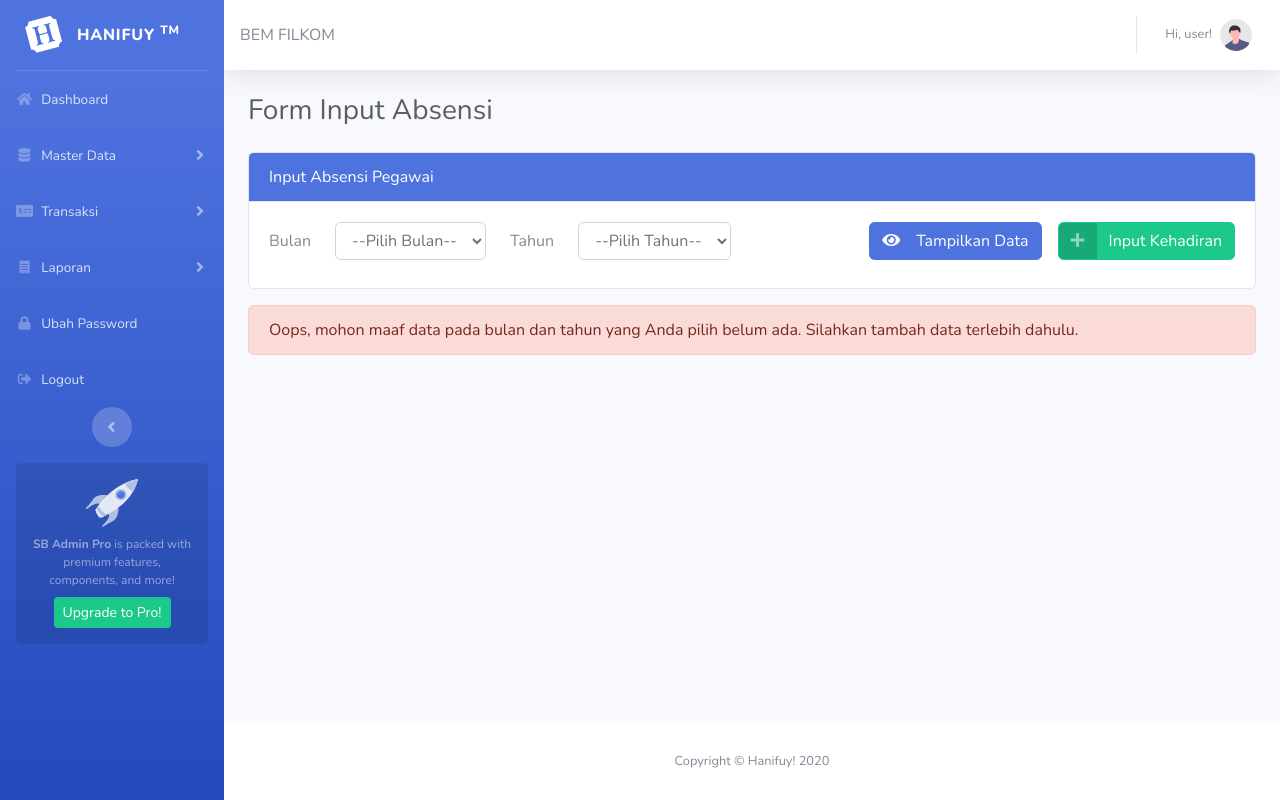
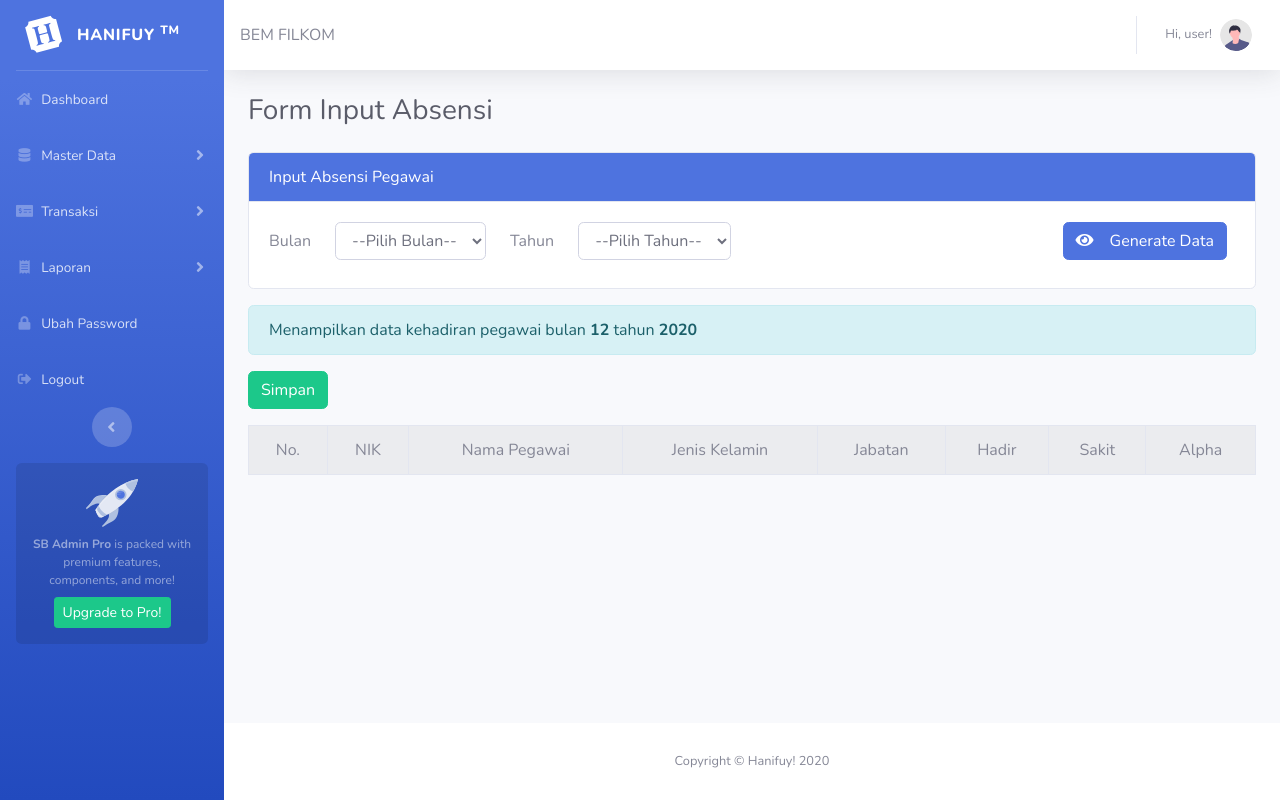
Before and after one commit to hanifaputri/financious-web-app, a CodeIgniter app: page /penggajian/index.php/admin/dataabsensi/inputAbsensi in a window 1280 px wide. Run offline with CodeIgniter, Linux system fonts and the light colour scheme; tables that the repository leaves empty or names only in its code hold one stand-in row (values such as "Sample post"); data that the repository does not hold is empty.

Commit message:
commit on 'master'

```diff
--- a/application/controllers/admin/DataAbsensi.php
+++ b/application/controllers/admin/DataAbsensi.php
@@ -17,6 +17,7 @@
             $bulantahun = $bulan.$tahun;
         }
 
+        // Tampilkan data selain yang sudah diinput
         $data['absensi'] = $this->db->query("
             SELECT data_kehadiran.*,
             data_pegawai.nama_pegawai,
@@ -40,6 +41,31 @@
     {
         $data['title'] = "Form Input Absensi";
 
+        // Filter Absensi
+        if (isset($_GET['bulan']) && isset($_GET['tahun'])){
+            $bulan = $_GET['bulan'];
+            $tahun = $_GET['tahun'];
+            $bulantahun = $bulan.$tahun;
+        } else {
+            $bulan = date('m');
+            $tahun = date('Y');
+            $bulantahun = $bulan.$tahun;
+        }
+
+        $data['input_absensi'] = $this->db->query("
+        SELECT data_pegawai.*,
+        data_jabatan.nama_jabatan
+        FROM data_pegawai
+        INNER JOIN data_jabatan ON data_pegawai.jabatan = data_jabatan.nama_jabatan
+        WHERE NOT EXISTS (
+            SELECT * FROM data_kehadiran
+            WHERE bulan='$bulantahun'
+            AND data_pegawai.nik = data_kehadiran.nik
+            )
+        ORDER BY data_pegawai.nama_pegawai ASC
+        ")->result()
+        ;
+
         $this->load->view('templates_admin/header', $data);
         $this->load->view('templates_admin/sidebar');
         $this->load->view('admin/formInputAbsensi', $data);
--- a/application/views/admin/formInputAbsensi.php
+++ b/application/views/admin/formInputAbsensi.php
@@ -44,15 +44,8 @@
                         <?php } ?>
                     </select>
                 </div>
-                <button type="submit" class="btn btn-primary mb-2 ml-auto mr-2"><i class="fas fa-eye mr-3"></i>Tampilkan Data</button>
+                <button type="submit" class="btn btn-primary mb-2 ml-auto mr-2"><i class="fas fa-eye mr-3"></i>Generate Data</button>
 
-                <!-- Tambah Data -->
-                <a class="btn btn-success btn-icon-split mb-2 ml-2"  href="<?php echo base_url('admin/dataAbsensi/inputAbsensi')?>">
-                    <span class="icon text-white-50">
-                        <i class="fas fa-plus"></i>
-                    </span>
-                    <span class="text">Input Kehadiran</span>
-                </a>
             </form>
         </div>
     </div>
@@ -64,28 +57,23 @@
             $tahun = $_GET['tahun'];
             $bulantahun = $bulan.$tahun;
         } else {
-            $bulan = date('NIK');
+            $bulan = date('m');
             $tahun = date('Y');
             $bulantahun = $bulan.$tahun;
         }
     ?>
 
-    <?php
-        $isDataExist = count($absensi);
-        if (!$isDataExist){ ?>
-            <div class="alert alert-danger">
-                Oops, mohon maaf data pada bulan dan tahun yang Anda pilih belum ada. Silahkan tambah data terlebih dahulu.</div>
-        <?php
-        } else { ?>
-        <div class="alert alert-info">
-            Menampilkan data kehadiran pegawai
-            bulan <span class="font-weight-bold"><?php echo $bulan ?></span>
-            bahun <span class="font-weight-bold"><?php echo $tahun ?></span>
-        </div>
+    <div class="alert alert-info">
+        Menampilkan data kehadiran pegawai
+        bulan <span class="font-weight-bold"><?php echo $bulan ?></span>
+        tahun <span class="font-weight-bold"><?php echo $tahun ?></span>
+    </div>
+    <form method="POST">
+        <button name="submit" class="btn btn-success mb-3" type="submit">Simpan</button>
 
         <table class="table table-bordered table-striped">
             <tr class="text-center">
-                <td>Nomor</td>
+                <td>No.</td>
                 <td>NIK</td>
                 <td>Nama Pegawai</td>
                 <td>Jenis Kelamin</td>
@@ -96,21 +84,18 @@
             </tr>
             <?php $no=1; foreach ($input_absensi as $a) : ?>
                 <tr>
-                    <td><?php echo $no++?></td>
+                    <td><?php echo $no++?>.</td>
                     <td><?php echo $a->nik?></td>
                     <td><?php echo $a->nama_pegawai?></td>
                     <td><?php echo $a->jenis_kelamin?></td>
                     <td><?php echo $a->nama_jabatan ?></td>
-                    <td><?php echo $a->hadir?></td>
-                    <td><?php echo $a->sakit?></td>
-                    <td><?php echo $a->alpha?></td>
+                    <td width="8%"><input type="number" name="hadir[]" value="0" class="form-control"></td>
+                    <td width="8%"><input type="number" name="sakit[]" value="0" class="form-control"></td>
+                    <td width="8%"><input type="number" name="alpha[]" value="0" class="form-control"></td>
                 </tr>
             <?php endforeach; ?>
         </table>
-
-    <?php
-        }
-    ?>
+    </form>
 
 </div>
 </div>
```
